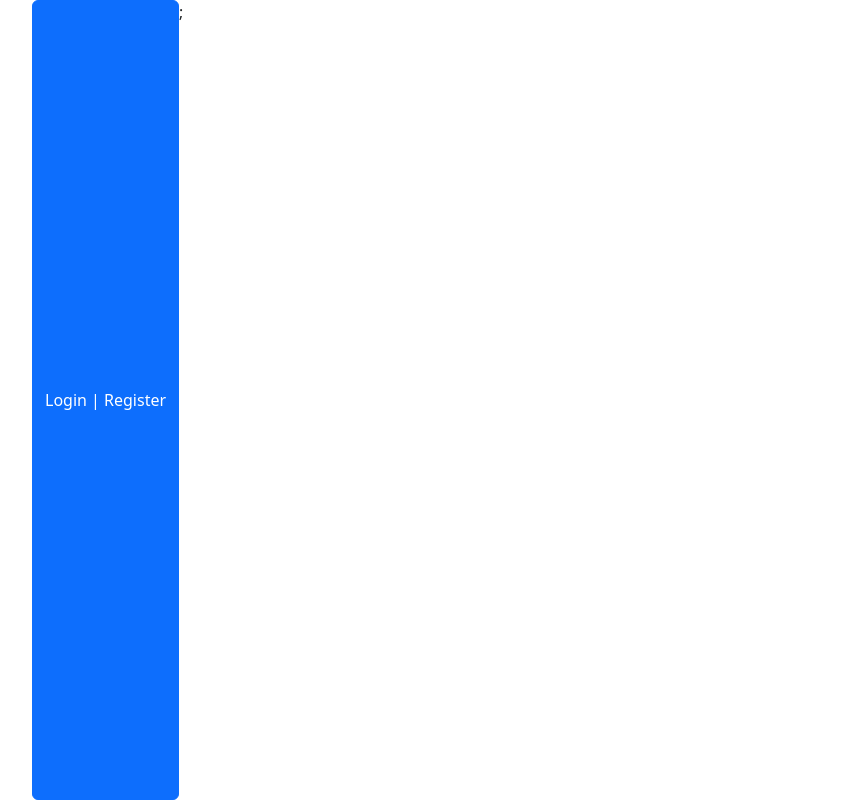
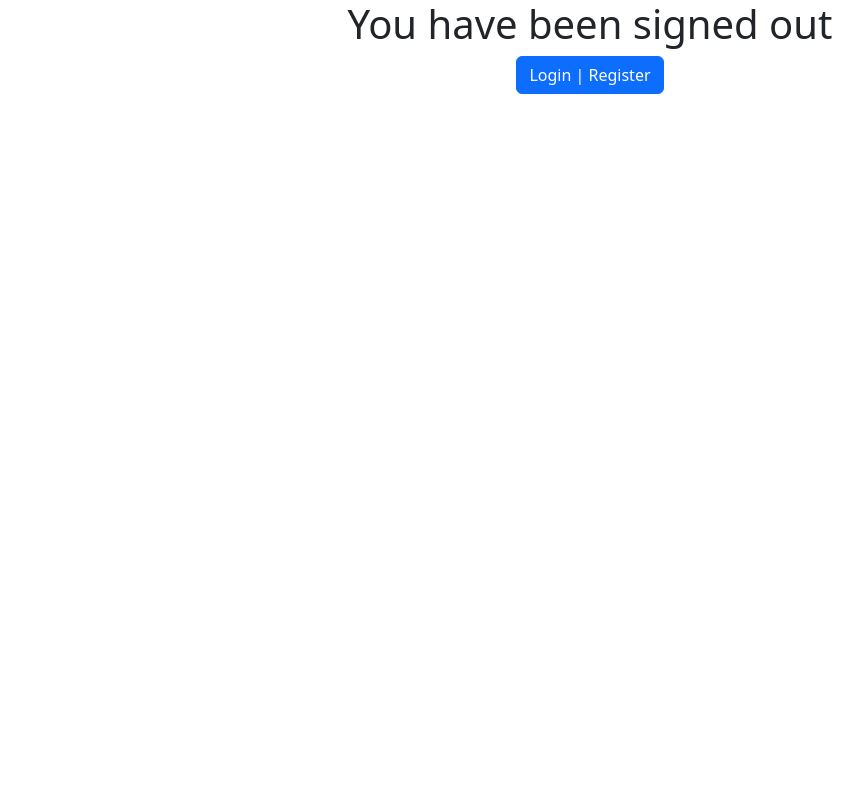
Before and after one commit to vasiliosnicholas/Agility, a React (Vite) app in the folder frontend/: page /login in a window 1280 px wide. Shown: the whole page, without its empty margins (50-913 px from the left). Built offline with nearby package versions, Linux system fonts and the light colour scheme.

Commit message:
rename file

```diff
--- a/frontend/src/main.tsx
+++ b/frontend/src/main.tsx
@@ -5,7 +5,7 @@ import "./styles/index.css";
 import IndexPage from "./pages/IndexPage.tsx";
 import Template from "./pages/Template.tsx";
 import Kanban from "./pages/Kanban.tsx";
-import Login from "./pages/Login.tsx";
+import Login from "./pages/LoginPage.tsx";
 import { BrowserRouter, Routes, Route } from "react-router";
 
 createRoot(document.getElementById("root")!).render(
--- a/frontend/src/pages/Login.tsx
+++ b/frontend/src/pages/LoginPage.tsx
@@ -2,8 +2,9 @@ import { Container } from "react-bootstrap";
 import AuthWindow from "../components/authentication/AuthWindow.tsx";
 export default function Login() {
   return (
-    <Container className="d-flex flex min-vh-100">
-      <AuthWindow></AuthWindow>;
+    <Container className="d-flex flex-column min-vh-100 align-items-center">
+      <h1 className="text-center"> You have been signed out</h1>
+      <AuthWindow></AuthWindow>
     </Container>
   );
 }
```
